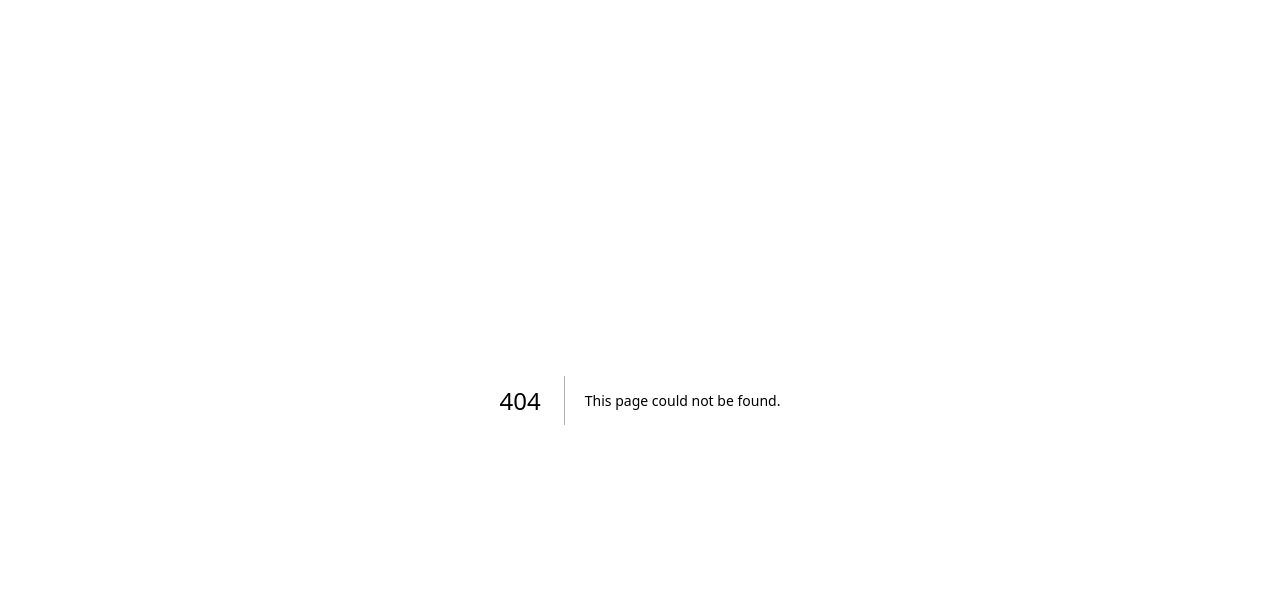
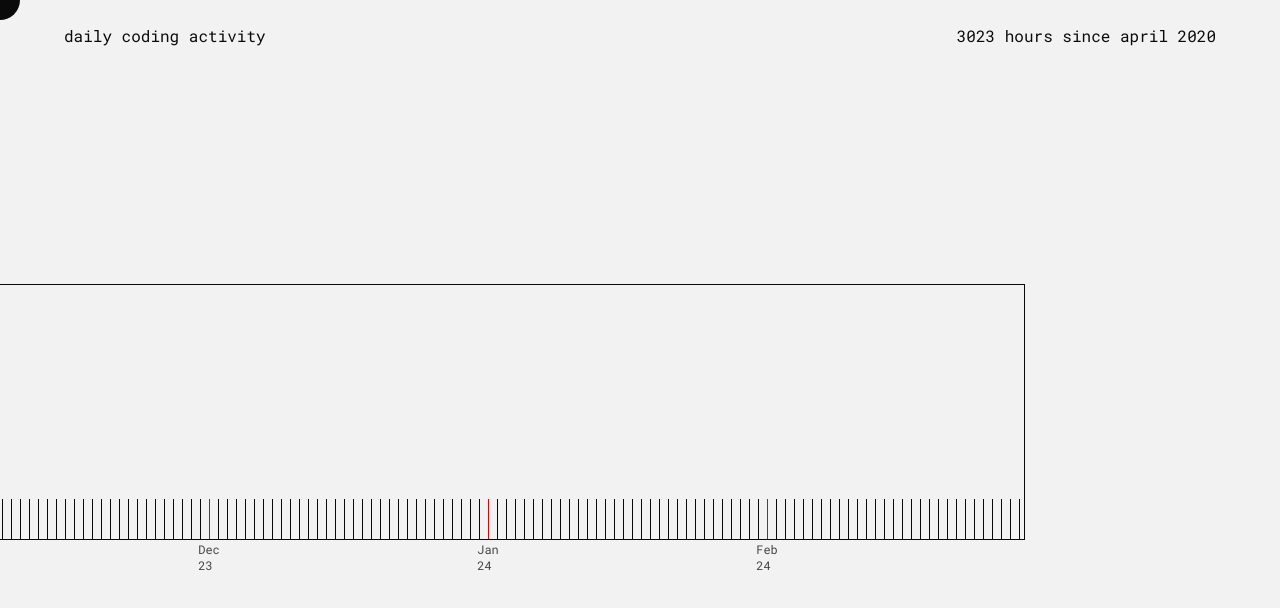
Before and after one commit to webstar-code/portofolio, a Next.js app: page /daily-coding-activity in a window 1280 px wide. Before the commit this address had no page. Shown: the top 608 px of the page. Built offline with nearby package versions, Linux system fonts and the light colour scheme.

Commit message:
feat: timeline scroller for daily coding activity page

```diff
--- /dev/null
+++ b/app/daily-coding-activity/page.tsx
@@ -0,0 +1,191 @@
+'use client'
+import { motion, useInView } from 'framer-motion';
+import { forwardRef, useEffect, useRef, useState } from 'react';
+
+interface DataPoint {
+  date: string,
+  hours: number,
+  minutes: number,
+  decimal: number,
+  text: string
+}
+
+export default function DailyCodingActivity() {
+  const [data, setData] = useState<DataPoint[]>([]);
+  const [scrollPos, setScrollPos] = useState(-300);
+  const [currentData, setCurrentData] = useState<DataPoint | null>(null);
+  const [cursorVariant, setCursorVariant] = useState("default");
+  const [scrollingContainer, setScrollingContainer] = useState({ height: 0, x: 0, y: 0 });
+  const firstElementRef = useRef(null);
+  const lastElementRef = useRef(null);
+  const scrollingContainerRef = useRef<HTMLDivElement>(null);
+  const isFirstInView = useInView(firstElementRef)
+  const isEndInView = useInView(lastElementRef)
+
+  useEffect(() => {
+    const today = new Date();
+    // Loop to generate dates going back 6 months
+    let datesArray = [];
+    for (let i = 0; i < 5; i++) {
+      let year = today.getFullYear();
+      let month = today.getMonth() - i;
+      // Adjust the year and month if necessary
+      if (month < 0) {
+        month += 12;
+        year--;
+      }
+      // Get the number of days in the month
+      let daysInMonth = new Date(year, month + 1, 0).getDate();
+      // Loop through each day of the month and add to the array
+      for (let j = daysInMonth; j >= 1; j--) {
+        datesArray.push(new Date(year, month, j));
+      }
+    }
+    setData(datesArray.map((i) => {
+      return ({ date: i.toLocaleDateString(), decimal: 0, hours: 0, minutes: 0, text: "" })
+    }
+    ).reverse());
+  }, []);
+
+
+  useEffect(() => {
+    const handleScroll = (event: any) => {
+      const scrollDir = event.deltaY < 1 ? 0 : 1;
+      if (scrollDir) {
+        if (isEndInView) return;
+        setScrollPos((scrollPos) => scrollPos - 100)
+      } else {
+        if (isFirstInView) return;
+        setScrollPos((scrollPos) => scrollPos + 100)
+      }
+    };
+    if (scrollingContainerRef.current) {
+      const { height, x, y } = scrollingContainerRef.current.getBoundingClientRect();
+      setScrollingContainer({ height, x, y })
+    }
+    window.addEventListener('wheel', handleScroll);
+    return () => {
+      window.removeEventListener('wheel', handleScroll);
+    };
+  }, [isFirstInView, isEndInView]);
+
+
+  const barEntering = (data: DataPoint) => {
+    setCurrentData(data);
+    setCursorVariant("line")
+  };
+  const barExiting = () => {
+    setCurrentData(null);
+    setCursorVariant("default")
+  };
+
+  function normalize(value: number, min: number, max: number, newMin: number, newMax: number) {
+    return ((value - min) / (max - min)) * (newMax - newMin) + newMin;
+  }
+
+  return (
+    <main className="w-full relative h-screen bg-background text-foreground overflow-hidden overflow-y-hidden pointer-events-auto">
+      <Cursor variant={cursorVariant} containerMeta={scrollingContainer} >
+        {cursorVariant === "line" && currentData &&
+          <div className='absolute -top-10 left-6 -translate-x-1/2'>
+            <p className='text-xs text-foreground/80 whitespace-nowrap'>{new Date(currentData.date).toLocaleDateString('en-US', { day: 'numeric', month: "short" })}</p>
+            <p className='text-sm text-foreground whitespace-nowrap'>{currentData.text}</p>
+          </div>
+        }
+      </Cursor>
+      <div className="container h-full  bg-background text-foreground py-6 flex flex-col">
+        <div className="w-[90%] mx-auto flex items-center justify-between">
+          <h3 className="text-base text-foreground">daily coding activity</h3>
+          <p>3023 hours since april 2020</p>
+        </div>
+        <div className="w-full h-full flex flex-col grow items-center justify-center">
+          <motion.div
+            ref={scrollingContainerRef}
+            initial={{ x: -500 }}
+            animate={{ x: scrollPos }}
+            className="min-h-[256px] flex justify-start items-end border border-foreground">
+            <div ref={firstElementRef}></div>
+            {data.map((day, i) =>
+              <div
+                onMouseOver={() => barEntering(day)}
+                onMouseLeave={() => barExiting()}
+                className='h-full px-1 flex items-end'>
+                <DayIndicator
+                  height={normalize(day.decimal, 0, 5, 0, scrollingContainer.height)}
+                  customRef={null}
+                  dataPoint={day}
+                  index={i}
+                />
+              </div>
+            )}
+            <div ref={lastElementRef}></div>
+          </motion.div>
+        </div>
+      </div >
+    </main >
+  )
+}
+
+export const Cursor = ({ variant, containerMeta, children }: { variant: string, containerMeta: { height: number, x: number, y: number }, children?: React.ReactNode }) => {
+  const [mousePosition, setMousePosition] = useState({ x: 0, y: 0 });
+
+  useEffect(() => {
+    const handleMouseMove = (event: any) => {
+      setMousePosition({ x: event.clientX, y: event.clientY });
+    };
+    window.addEventListener('mousemove', handleMouseMove);
+    return () => {
+      window.removeEventListener('mousemove', handleMouseMove);
+    };
+  }, []);
+
+  const variants = {
+    default: {
+      x: mousePosition.x - 20,
+      y: mousePosition.y - 20,
+      // transition: {
+      //   type: "spring",
+      //   stiffness: 150,
+      //   damping: 18,
+      //   mass: .7,
+      //   scale: {
+      //     type: "spring",
+      //     stiffness: 350,
+      //     damping: 25
+      //   }
+      // }
+    },
+    line: {
+      x: mousePosition.x,
+      y: containerMeta.y,
+      width: 2,
+      height: containerMeta.height + 50,
+      backgroundColor: "red"
+    }
+  }
+
+  return (
+    <motion.div
+      className='absolute w-10 h-10 bg-foreground rounded-full pointer-events-none'
+      animate={variant}
+      variants={variants}>
+      {children}
+    </motion.div>
+  );
+};
+
+const DayIndicator = forwardRef(({ customRef, dataPoint, height }: { customRef: any, dataPoint: DataPoint, height: number, index: number }) => {
+  const date = new Date(dataPoint.date);
+  return (
+    <div
+      ref={customRef}
+      style={{ height: height || 40 }}
+      className={`relative w-[1px] bg-foreground z-10`}>
+      <div className={`absolute bottom-0 w-[1px] h-10 ${date.getDate() === 1 ? "bg-red" : "bg-foreground"} z-20`}></div>
+      <div className={`absolute top-[105%] left-0 -translate-x-1/2`}>
+        {date.getDate() == 1 &&
+          <p className='text-xs text-foreground/75'>{date.toLocaleString('default', { month: 'short', year: '2-digit' })}</p>}
+      </div>
+    </div>
+  )
+})
--- a/package.json
+++ b/package.json
@@ -14,12 +14,14 @@
     "next": "14.1.0",
     "next-themes": "^0.2.1",
     "react": "^18",
-    "react-dom": "^18"
+    "react-dom": "^18",
+    "react-window": "^1.8.10"
   },
   "devDependencies": {
     "@types/node": "^20",
     "@types/react": "^18",
     "@types/react-dom": "^18",
+    "@types/react-window": "^1.8.8",
     "autoprefixer": "^10.0.1",
     "eslint": "^8",
     "eslint-config-next": "14.1.0",
--- a/styles/globals.css
+++ b/styles/globals.css
@@ -17,7 +17,10 @@
     --yellow: 37 98% 53%;
   }
 }
-
+body {
+  pointer-events: none;
+  cursor: none;
+}
 @layer utilities {
   .text-balance {
     text-wrap: balance;
```
Also changed, not shown: 1 other file (tests, documents, lock files or other folders).
